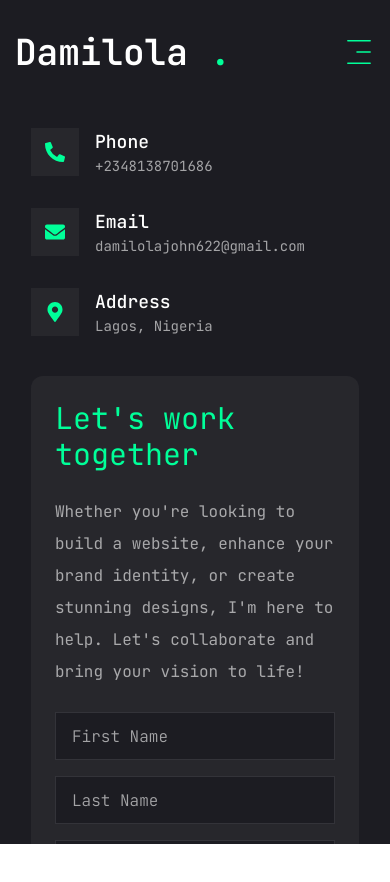
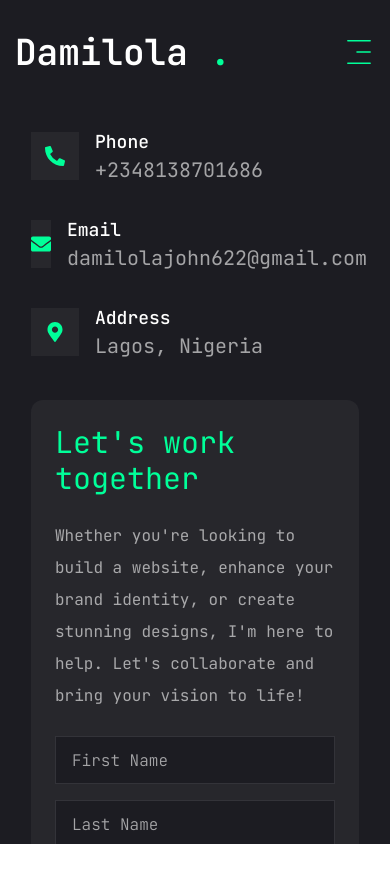
Before and after one commit to damilolajohn6/my-portfolio, a Next.js app: page /contact in a window 390 px wide. Shown: the top 882 px of the page. Built offline with nearby package versions, Linux system fonts and the light colour scheme.

Commit message:
fix bugs

```diff
--- a/src/app/contact/page.jsx
+++ b/src/app/contact/page.jsx
@@ -48,7 +48,7 @@ const ContactPage = () => {
       <div className="container mx-auto">
         <div className="flex flex-col xl:flex-row gap-10 xl:gap-16">
           {/* Contact Form */}
-          <div className="xl:w-2/3 w-full order-2 xl:order-none">
+          <div className="xl:w-[54%] w-full order-2 xl:order-none">
             <form className="flex flex-col gap-6 p-6 md:p-10 bg-[#27272c] rounded-xl">
               <h3 className="text-3xl md:text-4xl text-accent">
                 Let's work together
@@ -101,7 +101,7 @@ const ContactPage = () => {
                 </div>
                 <div>
                   <p className="text-lg font-medium">{item.title}</p>
-                  <h3 className="text-white/60 text-sm md:text-base">
+                  <h3 className="text-white/60 text-xl md:text-base">
                     {item.value}
                   </h3>
                 </div>
```
